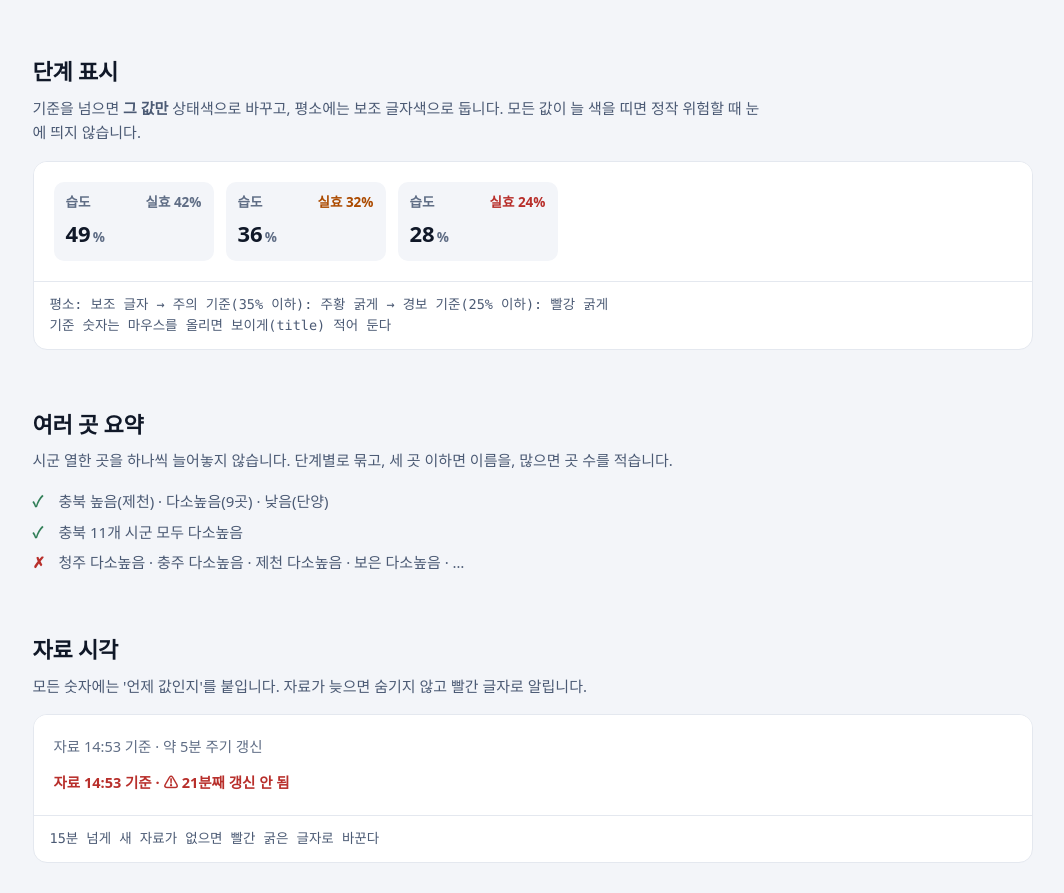
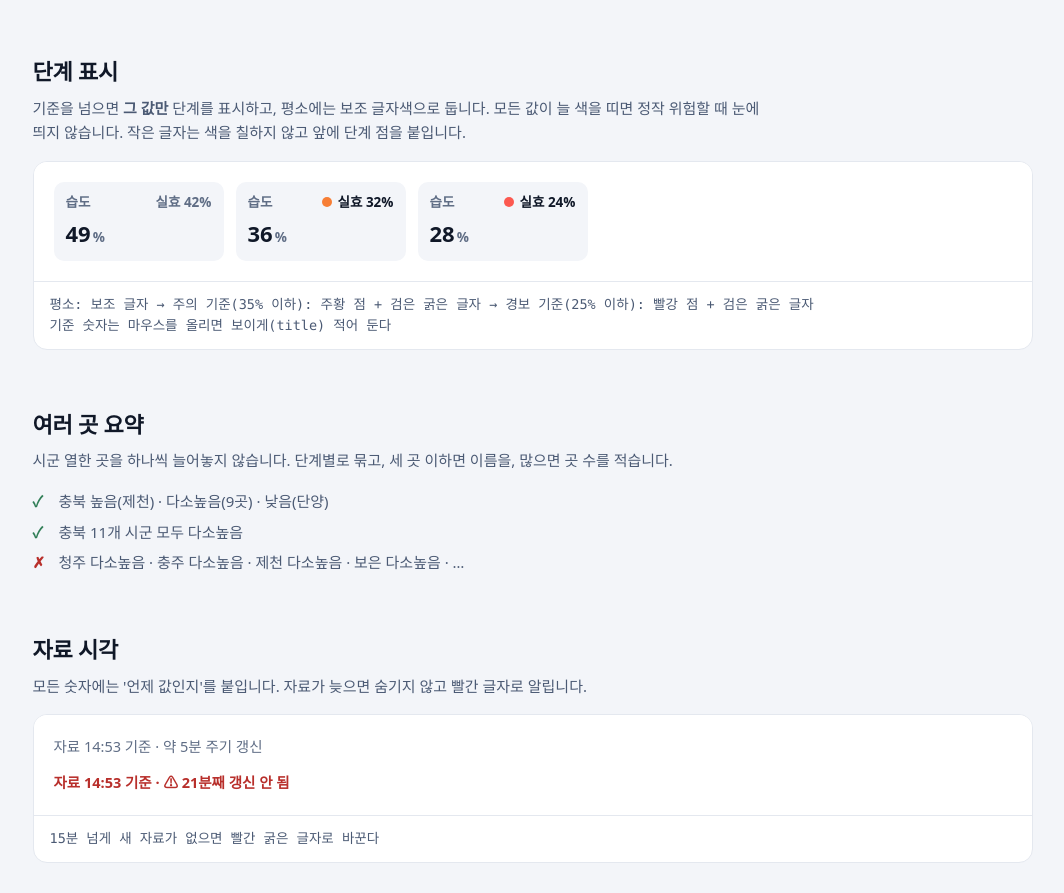
Before and after one commit to cosmicpado/design, a plain HTML site: page patterns.html in a window 1280 px wide. Shown: the part 962-1855 px from the top of the page, without its empty margins (100-1164 px from the left). Drawn offline with Linux system fonts and the light colour scheme.

Commit message:
단계 점 추가: 작은 단계 글자는 검정 + 그림용 색 점
글자용 노랑·주황은 막대 색과 달라 보여, 목록·칸·값처럼 작은 글자는 색을 칠하지 않고
앞에 막대·이름표와 같은 그림용 색 점(.lv)을 붙인다. 화면 맨 위 큰 상태 글자만 글자용 색.

Co-Authored-By: Claude Opus 5.5 <noreply@anthropic.com>

```diff
--- a/components.css
+++ b/components.css
@@ -77,6 +77,11 @@
 .tag.ok { background: var(--ok-fill); } .tag.ready { background: var(--blue-fill); } .tag.caution { background: var(--amb-fill); }
 .tag.alert { background: var(--warn-fill); } .tag.severe { background: var(--sev-fill); }
 
+/* ── 단계 점 ── 작은 단계 글자 앞에 그림용 색 동그라미. 글자는 검정 */
+.lv { display: inline-flex; align-items: center; gap: 6px; font-weight: 800; color: var(--ink); }
+.lv::before { content: ""; width: 10px; height: 10px; border-radius: 50%; background: var(--c, var(--ink3)); flex: none; }
+.lv.ok { --c: var(--ok-fill); } .lv.ready { --c: var(--blue-fill); } .lv.caution { --c: var(--amb-fill); } .lv.alert { --c: var(--warn-fill); } .lv.severe { --c: var(--sev-fill); }
+
 /* ── 빈 상태 ── 자료가 없을 때도 칸을 비워 두지 않고 이유를 적는다 */
 .empty { padding: 14px 16px; color: var(--ink3); font-size: 13.5px; }
 
--- a/patterns.html
+++ b/patterns.html
@@ -45,12 +45,12 @@
   </div></div>
 
   <h2 id="level">단계 표시</h2>
-  <p>기준을 넘으면 <b>그 값만</b> 상태색으로 바꾸고, 평소에는 보조 글자색으로 둡니다. 모든 값이 늘 색을 띠면 정작 위험할 때 눈에 띄지 않습니다.</p>
+  <p>기준을 넘으면 <b>그 값만</b> 단계를 표시하고, 평소에는 보조 글자색으로 둡니다. 모든 값이 늘 색을 띠면 정작 위험할 때 눈에 띄지 않습니다. 작은 글자는 색을 칠하지 않고 앞에 단계 점을 붙입니다.</p>
   <div class="demo"><div class="show">
-    <div class="mc" style="width:160px"><span>습도<i>실효 42%</i></span><b>49<small>%</small></b></div>
-    <div class="mc" style="width:160px"><span>습도<i style="color:var(--warn);font-weight:800">실효 32%</i></span><b>36<small>%</small></b></div>
-    <div class="mc" style="width:160px"><span>습도<i style="color:var(--sev);font-weight:800">실효 24%</i></span><b>28<small>%</small></b></div>
-  </div><pre>평소: 보조 글자 → 주의 기준(35% 이하): 주황 굵게 → 경보 기준(25% 이하): 빨강 굵게
+    <div class="mc" style="width:170px"><span>습도<i>실효 42%</i></span><b>49<small>%</small></b></div>
+    <div class="mc" style="width:170px"><span>습도<i class="lv alert">실효 32%</i></span><b>36<small>%</small></b></div>
+    <div class="mc" style="width:170px"><span>습도<i class="lv severe">실효 24%</i></span><b>28<small>%</small></b></div>
+  </div><pre>평소: 보조 글자 → 주의 기준(35% 이하): 주황 점 + 검은 굵은 글자 → 경보 기준(25% 이하): 빨강 점 + 검은 굵은 글자
 기준 숫자는 마우스를 올리면 보이게(title) 적어 둔다</pre></div>
 
   <h2 id="group">여러 곳 요약</h2>
```
Also changed, not shown: components.html (+8 -2 lines), styles.html (+1 -0 lines).
